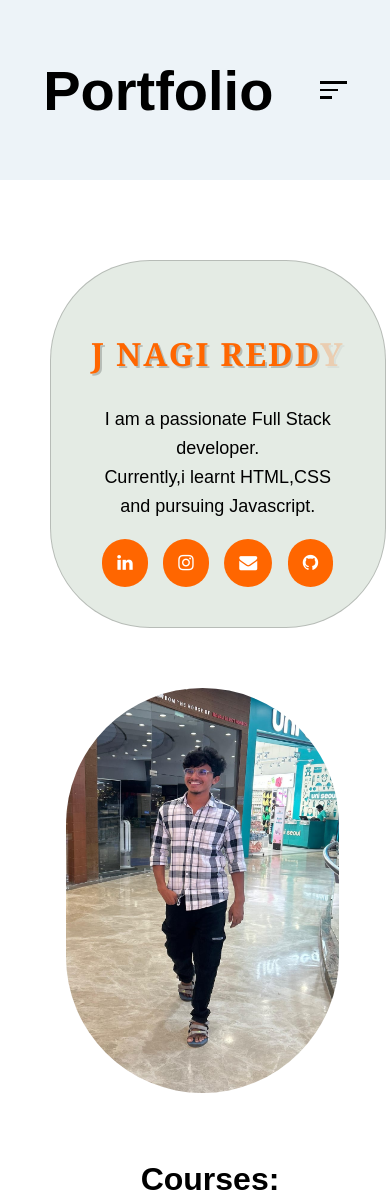
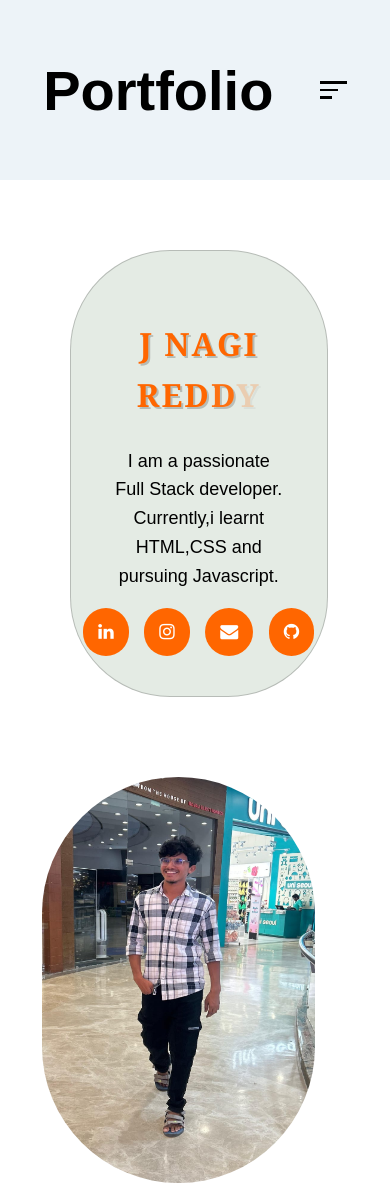
Before and after one commit to nagi-672/project25, a plain HTML site: page index.html in a window 390 px wide. Shown: the top 1201 px of the page. Drawn offline with Linux system fonts and the light colour scheme.

Commit message:
Update style.css
Added

```diff
--- a/style.css
+++ b/style.css
@@ -327,6 +327,7 @@ button{
 }
 .about{
     width:65%;
+    margin:10px;
 }
 .about_main{
     text-align: center;
@@ -391,15 +392,15 @@ button{
     justify-content: center;
     flex-wrap: wrap;
     align-items: center;
-    gap:10px;
     text-align: center;
+    margin: 60px;
 }
 .profilePhoto{
     height:48vh;
     width:70vw;
     border-radius: 1000px;
     text-align: center;
-    margin-left:-30px;
+    margin-left:-40px;
 }
 .projectheading{
     text-align: center;
```
